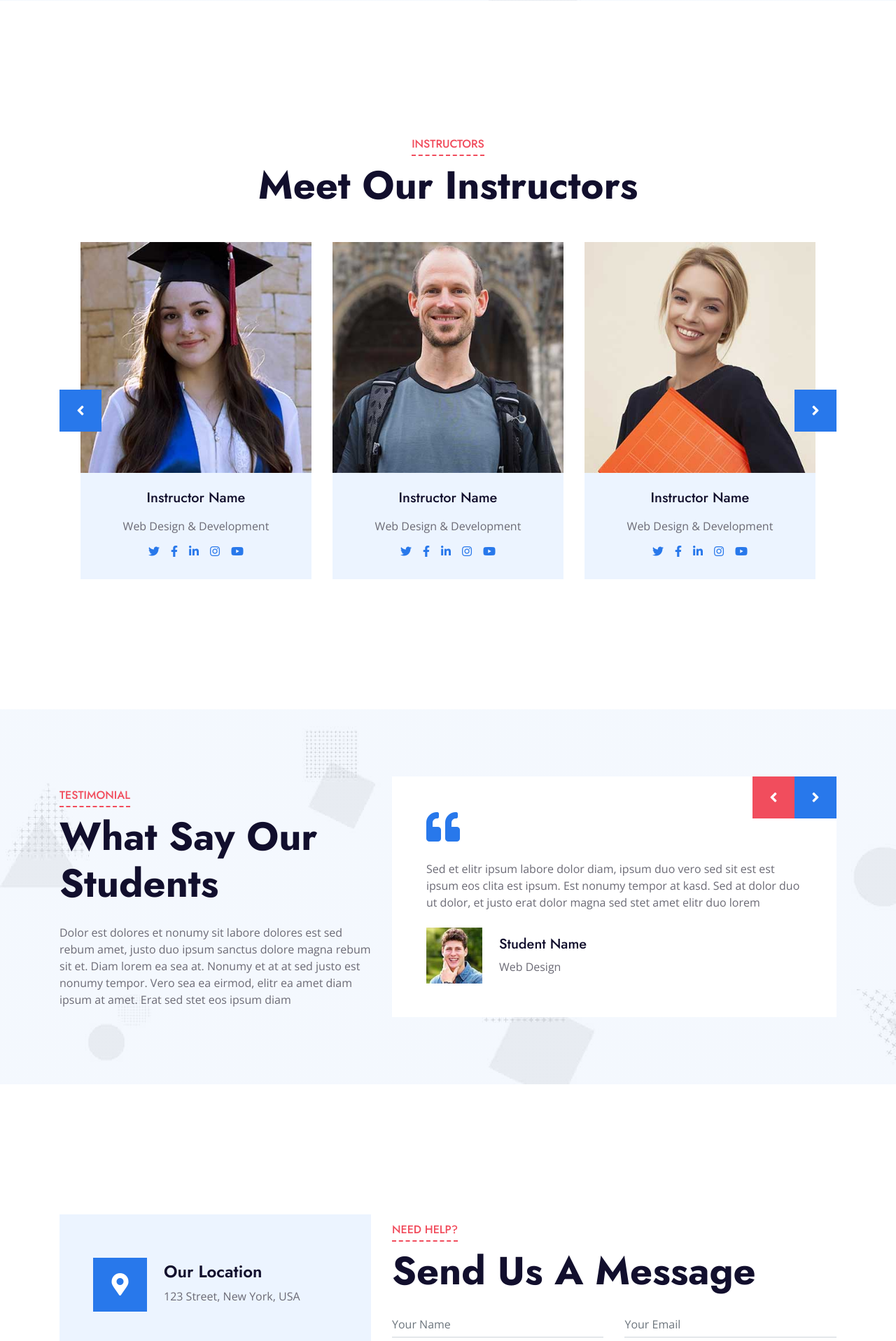
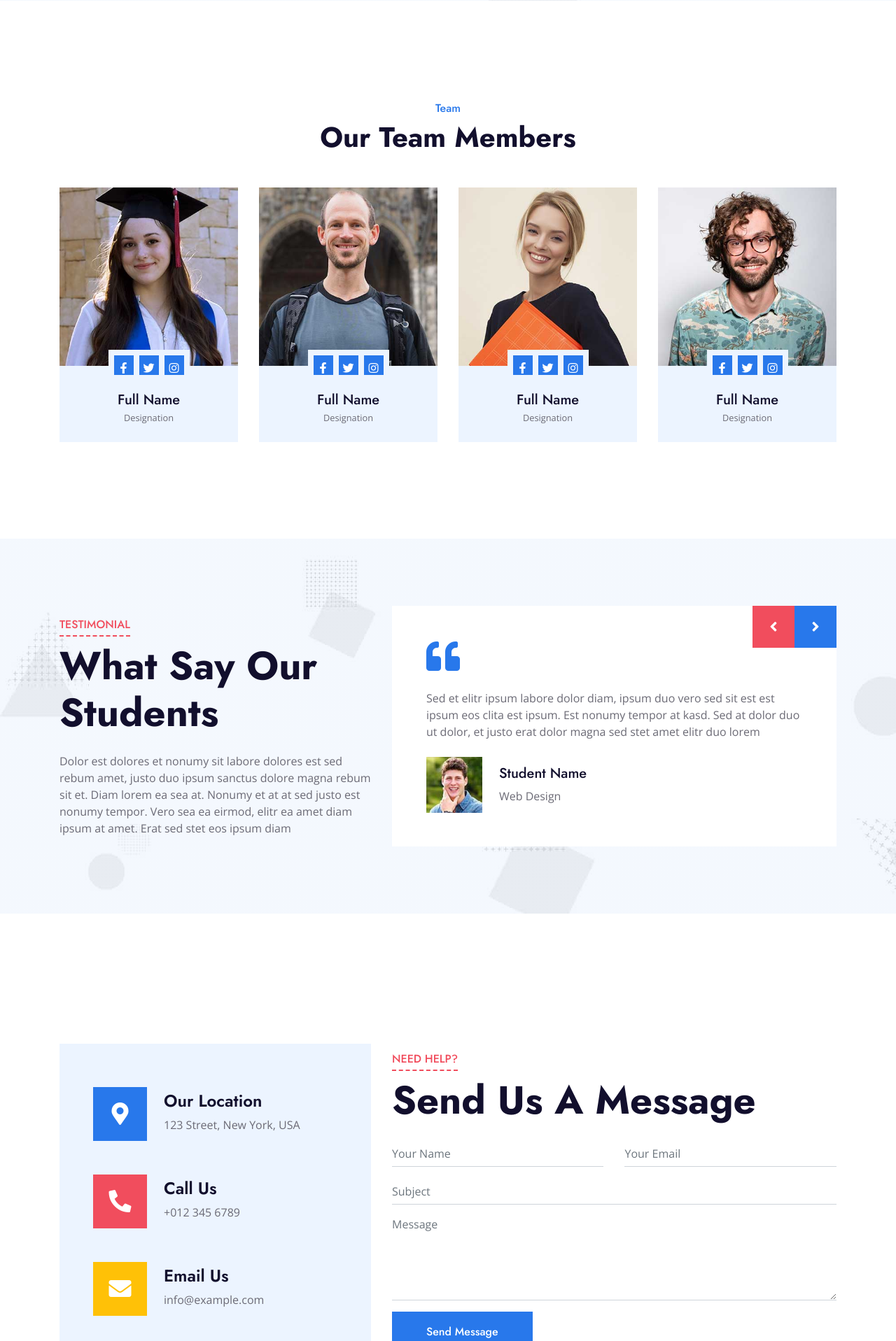
Before and after one commit to ProFMJ3/MiabeInnovation, a Django app: page / in a window 1280 px wide. Shown: the part 3872-5789 px from the top of the page at 70% size. Run offline with Django 5.2, Linux system fonts and the light colour scheme; some libraries are stand-ins or nearby versions.

Commit message:
intégration du template

```diff
--- a/SiteVitrine/templates/base.html
+++ b/SiteVitrine/templates/base.html
@@ -10,20 +10,24 @@
     <meta content="Free HTML Templates" name="description">
 
     <!-- Favicon -->
-    <link href="img/favicon.ico" rel="icon">
+    <link href="{% static 'img/favicon.ico' %}" rel="icon">
 
     <!-- Google Web Fonts -->
     <link rel="preconnect" href="https://fonts.gstatic.com">
     <link href="https://fonts.googleapis.com/css2?family=Jost:wght@500;600;700&family=Open+Sans:wght@400;600&display=swap" rel="stylesheet">
 
+    <link rel="preconnect" href="https://fonts.googleapis.com">
+    <link rel="preconnect" href="https://fonts.gstatic.com" crossorigin>
+    <link href="https://fonts.googleapis.com/css2?family=Syne:wght@400..800&display=swap" rel="stylesheet">
+
     <!-- Font Awesome -->
     <link href="https://cdnjs.cloudflare.com/ajax/libs/font-awesome/5.10.0/css/all.min.css" rel="stylesheet">
 
     <!-- Libraries Stylesheet -->
-    <link href="lib/owlcarousel/assets/owl.carousel.min.css" rel="stylesheet">
+    <link href="{% static 'lib/owlcarousel/assets/owl.carousel.min.css' %}" rel="stylesheet">
 
     <!-- Customized Bootstrap Stylesheet -->
-    <link href="css/style.css" rel="stylesheet">
+    <link href="{% static 'css/style.css' %}" rel="stylesheet">
 </head>
 
 <body>
@@ -46,13 +50,13 @@
     <!-- JavaScript Libraries -->
     <script src="https://code.jquery.com/jquery-3.4.1.min.js"></script>
     <script src="https://stackpath.bootstrapcdn.com/bootstrap/4.4.1/js/bootstrap.bundle.min.js"></script>
-    <script src="lib/easing/easing.min.js"></script>
-    <script src="lib/waypoints/waypoints.min.js"></script>
-    <script src="lib/counterup/counterup.min.js"></script>
-    <script src="lib/owlcarousel/owl.carousel.min.js"></script>
+    <script src="{% static 'lib/easing/easing.min.js' %}"></script>
+    <script src="{% static 'lib/waypoints/waypoints.min.js' %}"></script>
+    <script src="{% static 'lib/counterup/counterup.min.js' %}"></script>
+    <script src="{% static 'lib/owlcarousel/owl.carousel.min.js' %}"></script>
 
     <!-- Template Javascript -->
-    <script src="js/main.js"></script>
+    <script src="{% static 'js/main.js' %}"></script>
 </body>
 
 </html>
--- a/SiteVitrine/templates/index.html
+++ b/SiteVitrine/templates/index.html
@@ -1,5 +1,5 @@
 {% extends 'base.html' %}
-
+{% load static %}
 {% block body %}
  <!-- Header Start -->
  <div class="jumbotron jumbotron-fluid position-relative overlay-bottom" style="margin-bottom: 90px;">
@@ -27,14 +27,13 @@
 </div>
 <!-- Header End -->
 
-
 <!-- About Start -->
 <div class="container-fluid py-5">
     <div class="container py-5">
         <div class="row">
             <div class="col-lg-5 mb-5 mb-lg-0" style="min-height: 500px;">
                 <div class="position-relative h-100">
-                    <img class="position-absolute w-100 h-100" src="img/about.jpg" style="object-fit: cover;">
+                    <img class="position-absolute w-100 h-100" src="{% static 'img/about.jpg' %}" style="object-fit: cover;">
                 </div>
             </div>
             <div class="col-lg-7">
@@ -116,7 +115,7 @@
             </div>
             <div class="col-lg-5" style="min-height: 500px;">
                 <div class="position-relative h-100">
-                    <img class="position-absolute w-100 h-100" src="img/feature.jpg" style="object-fit: cover;">
+                    <img class="position-absolute w-100 h-100" src="{% static 'img/feature.jpg' %}" style="object-fit: cover;">
                 </div>
             </div>
         </div>
@@ -137,7 +136,7 @@
     </div>
     <div class="owl-carousel courses-carousel">
         <div class="courses-item position-relative">
-            <img class="img-fluid" src="img/courses-1.jpg" alt="">
+            <img class="img-fluid" src="{%  static 'img/courses-1.jpg' %}" alt="">
             <div class="courses-text">
                 <h4 class="text-center text-white px-3">Web design & development courses for beginners</h4>
                 <div class="border-top w-100 mt-3">
@@ -152,7 +151,7 @@
             </div>
         </div>
         <div class="courses-item position-relative">
-            <img class="img-fluid" src="img/courses-2.jpg" alt="">
+            <img class="img-fluid" src="{% static 'img/courses-2.jpg' %}" alt="">
             <div class="courses-text">
                 <h4 class="text-center text-white px-3">Web design & development courses for beginners</h4>
                 <div class="border-top w-100 mt-3">
@@ -167,7 +166,7 @@
             </div>
         </div>
         <div class="courses-item position-relative">
-            <img class="img-fluid" src="img/courses-3.jpg" alt="">
+            <img class="img-fluid" src="{% static 'img/courses-3.jpg' %}" alt="">
             <div class="courses-text">
                 <h4 class="text-center text-white px-3">Web design & development courses for beginners</h4>
                 <div class="border-top w-100 mt-3">
@@ -182,7 +181,7 @@
             </div>
         </div>
         <div class="courses-item position-relative">
-            <img class="img-fluid" src="img/courses-4.jpg" alt="">
+            <img class="img-fluid" src="{% static 'img/courses-4.jpg' %}" alt="">
             <div class="courses-text">
                 <h4 class="text-center text-white px-3">Web design & development courses for beginners</h4>
                 <div class="border-top w-100 mt-3">
@@ -197,7 +196,7 @@
             </div>
         </div>
         <div class="courses-item position-relative">
-            <img class="img-fluid" src="img/courses-5.jpg" alt="">
+            <img class="img-fluid" src="{% static 'img/courses-5.jpg' %}" alt="">
             <div class="courses-text">
                 <h4 class="text-center text-white px-3">Web design & development courses for beginners</h4>
                 <div class="border-top w-100 mt-3">
@@ -212,7 +211,7 @@
             </div>
         </div>
         <div class="courses-item position-relative">
-            <img class="img-fluid" src="img/courses-6.jpg" alt="">
+            <img class="img-fluid" src="{% static 'img/courses-6.jpg' %}" alt="">
             <div class="courses-text">
                 <h4 class="text-center text-white px-3">Web design & development courses for beginners</h4>
                 <div class="border-top w-100 mt-3">
@@ -266,68 +265,83 @@
 </div>
 <!-- Courses End -->
 
-
 <!-- Team Start -->
-<div class="container-fluid py-5">
-    <div class="container py-5">
-        <div class="section-title text-center position-relative mb-5">
-            <h6 class="d-inline-block position-relative text-secondary text-uppercase pb-2">Instructors</h6>
-            <h1 class="display-4">Meet Our Instructors</h1>
+<div class="container-xxl py-5">
+    <div class="container">
+        <div class="text-center wow fadeInUp" data-wow-delay="0.1s">
+            <h6 class="section-title bg-white text-center text-primary px-3">Team</h6>
+            <h1 class="mb-5">Our Team Members</h1>
         </div>
-        <div class="owl-carousel team-carousel position-relative" style="padding: 0 30px;">
-            <div class="team-item">
-                <img class="img-fluid w-100" src="img/team-1.jpg" alt="">
-                <div class="bg-light text-center p-4">
-                    <h5 class="mb-3">Instructor Name</h5>
-                    <p class="mb-2">Web Design & Development</p>
-                    <div class="d-flex justify-content-center">
-                        <a class="mx-1 p-1" href="#"><i class="fab fa-twitter"></i></a>
-                        <a class="mx-1 p-1" href="#"><i class="fab fa-facebook-f"></i></a>
-                        <a class="mx-1 p-1" href="#"><i class="fab fa-linkedin-in"></i></a>
-                        <a class="mx-1 p-1" href="#"><i class="fab fa-instagram"></i></a>
-                        <a class="mx-1 p-1" href="#"><i class="fab fa-youtube"></i></a>
+        <div class="row g-4">
+            <div class="col-lg-3 col-md-6 wow fadeInUp" data-wow-delay="0.1s">
+                <div class="team-item bg-light">
+                    <div class="overflow-hidden">
+                        <img class="img-fluid" src="{% static 'img/team-1.jpg' %}" alt="">
+                    </div>
+                    <div class="position-relative d-flex justify-content-center" style="margin-top: -23px;">
+                        <div class="bg-light d-flex justify-content-center pt-2 px-1">
+                            <a class="btn btn-sm-square btn-primary mx-1" href=""><i class="fab fa-facebook-f"></i></a>
+                            <a class="btn btn-sm-square btn-primary mx-1" href=""><i class="fab fa-twitter"></i></a>
+                            <a class="btn btn-sm-square btn-primary mx-1" href=""><i class="fab fa-instagram"></i></a>
+                        </div>
+                    </div>
+                    <div class="text-center p-4">
+                        <h5 class="mb-0">Full Name</h5>
+                        <small>Designation</small>
                     </div>
                 </div>
             </div>
-            <div class="team-item">
-                <img class="img-fluid w-100" src="img/team-2.jpg" alt="">
-                <div class="bg-light text-center p-4">
-                    <h5 class="mb-3">Instructor Name</h5>
-                    <p class="mb-2">Web Design & Development</p>
-                    <div class="d-flex justify-content-center">
-                        <a class="mx-1 p-1" href="#"><i class="fab fa-twitter"></i></a>
-                        <a class="mx-1 p-1" href="#"><i class="fab fa-facebook-f"></i></a>
-                        <a class="mx-1 p-1" href="#"><i class="fab fa-linkedin-in"></i></a>
-                        <a class="mx-1 p-1" href="#"><i class="fab fa-instagram"></i></a>
-                        <a class="mx-1 p-1" href="#"><i class="fab fa-youtube"></i></a>
+            <div class="col-lg-3 col-md-6 wow fadeInUp" data-wow-delay="0.3s">
+                <div class="team-item bg-light">
+                    <div class="overflow-hidden">
+                        <img class="img-fluid" src="{% static 'img/team-2.jpg' %}" alt="">
+                    </div>
+                    <div class="position-relative d-flex justify-content-center" style="margin-top: -23px;">
+                        <div class="bg-light d-flex justify-content-center pt-2 px-1">
+                            <a class="btn btn-sm-square btn-primary mx-1" href=""><i class="fab fa-facebook-f"></i></a>
+                            <a class="btn btn-sm-square btn-primary mx-1" href=""><i class="fab fa-twitter"></i></a>
+                            <a class="btn btn-sm-square btn-primary mx-1" href=""><i class="fab fa-instagram"></i></a>
+                        </div>
+                    </div>
+                    <div class="text-center p-4">
+                        <h5 class="mb-0">Full Name</h5>
+                        <small>Designation</small>
                     </div>
                 </div>
             </div>
-            <div class="team-item">
-                <img class="img-fluid w-100" src="img/team-3.jpg" alt="">
-                <div class="bg-light text-center p-4">
-                    <h5 class="mb-3">Instructor Name</h5>
-                    <p class="mb-2">Web Design & Development</p>
-                    <div class="d-flex justify-content-center">
-                        <a class="mx-1 p-1" href="#"><i class="fab fa-twitter"></i></a>
-                        <a class="mx-1 p-1" href="#"><i class="fab fa-facebook-f"></i></a>
-                        <a class="mx-1 p-1" href="#"><i class="fab fa-linkedin-in"></i></a>
-                        <a class="mx-1 p-1" href="#"><i class="fab fa-instagram"></i></a>
-                        <a class="mx-1 p-1" href="#"><i class="fab fa-youtube"></i></a>
+            <div class="col-lg-3 col-md-6 wow fadeInUp" data-wow-delay="0.5s">
+                <div class="team-item bg-light">
+                    <div class="overflow-hidden">
+                        <img class="img-fluid" src="{% static 'img/team-3.jpg' %}" alt="">
+                    </div>
+                    <div class="position-relative d-flex justify-content-center" style="margin-top: -23px;">
+                        <div class="bg-light d-flex justify-content-center pt-2 px-1">
+                            <a class="btn btn-sm-square btn-primary mx-1" href=""><i class="fab fa-facebook-f"></i></a>
+                            <a class="btn btn-sm-square btn-primary mx-1" href=""><i class="fab fa-twitter"></i></a>
+                            <a class="btn btn-sm-square btn-primary mx-1" href=""><i class="fab fa-instagram"></i></a>
+                        </div>
+                    </div>
+                    <div class="text-center p-4">
+                        <h5 class="mb-0">Full Name</h5>
+                        <small>Designation</small>
                     </div>
                 </div>
             </div>
-            <div class="team-item">
-                <img class="img-fluid w-100" src="img/team-4.jpg" alt="">
-                <div class="bg-light text-center p-4">
-                    <h5 class="mb-3">Instructor Name</h5>
-                    <p class="mb-2">Web Design & Development</p>
-                    <div class="d-flex justify-content-center">
-                        <a class="mx-1 p-1" href="#"><i class="fab fa-twitter"></i></a>
-                        <a class="mx-1 p-1" href="#"><i class="fab fa-facebook-f"></i></a>
-                        <a class="mx-1 p-1" href="#"><i class="fab fa-linkedin-in"></i></a>
-                        <a class="mx-1 p-1" href="#"><i class="fab fa-instagram"></i></a>
-                        <a class="mx-1 p-1" href="#"><i class="fab fa-youtube"></i></a>
+            <div class="col-lg-3 col-md-6 wow fadeInUp" data-wow-delay="0.7s">
+                <div class="team-item bg-light">
+                    <div class="overflow-hidden">
+                        <img class="img-fluid" src="{% static 'img/team-4.jpg' %}" alt="">
+                    </div>
+                    <div class="position-relative d-flex justify-content-center" style="margin-top: -23px;">
+                        <div class="bg-light d-flex justify-content-center pt-2 px-1">
+                            <a class="btn btn-sm-square btn-primary mx-1" href=""><i class="fab fa-facebook-f"></i></a>
+                            <a class="btn btn-sm-square btn-primary mx-1" href=""><i class="fab fa-twitter"></i></a>
+                            <a class="btn btn-sm-square btn-primary mx-1" href=""><i class="fab fa-instagram"></i></a>
+                        </div>
+                    </div>
+                    <div class="text-center p-4">
+                        <h5 class="mb-0">Full Name</h5>
+                        <small>Designation</small>
                     </div>
                 </div>
             </div>
@@ -335,6 +349,7 @@
     </div>
 </div>
 <!-- Team End -->
+
 
 
 <!-- Testimonial Start -->
@@ -354,7 +369,7 @@
                         <i class="fa fa-3x fa-quote-left text-primary mb-4"></i>
                         <p>Sed et elitr ipsum labore dolor diam, ipsum duo vero sed sit est est ipsum eos clita est ipsum. Est nonumy tempor at kasd. Sed at dolor duo ut dolor, et justo erat dolor magna sed stet amet elitr duo lorem</p>
                         <div class="d-flex flex-shrink-0 align-items-center mt-4">
-                            <img class="img-fluid mr-4" src="img/testimonial-2.jpg" alt="">
+                            <img class="img-fluid mr-4" src="{% static 'img/testimonial-2.jpg' %}" alt="">
                             <div>
                                 <h5>Student Name</h5>
                                 <span>Web Design</span>
@@ -365,7 +380,7 @@
                         <i class="fa fa-3x fa-quote-left text-primary mb-4"></i>
                         <p>Sed et elitr ipsum labore dolor diam, ipsum duo vero sed sit est est ipsum eos clita est ipsum. Est nonumy tempor at kasd. Sed at dolor duo ut dolor, et justo erat dolor magna sed stet amet elitr duo lorem</p>
                         <div class="d-flex flex-shrink-0 align-items-center mt-4">
-                            <img class="img-fluid mr-4" src="img/testimonial-1.jpg" alt="">
+                            <img class="img-fluid mr-4" src="{% static 'img/testimonial-1.jpg' %}" alt="">
                             <div>
                                 <h5>Student Name</h5>
                                 <span>Web Design</span>
```
